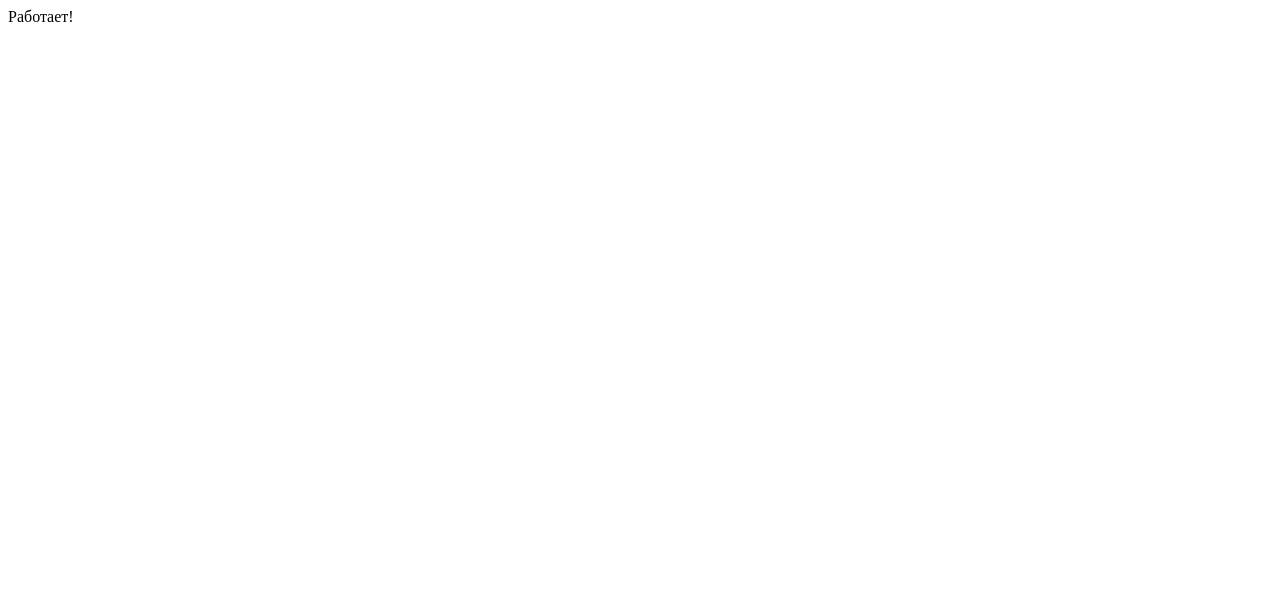
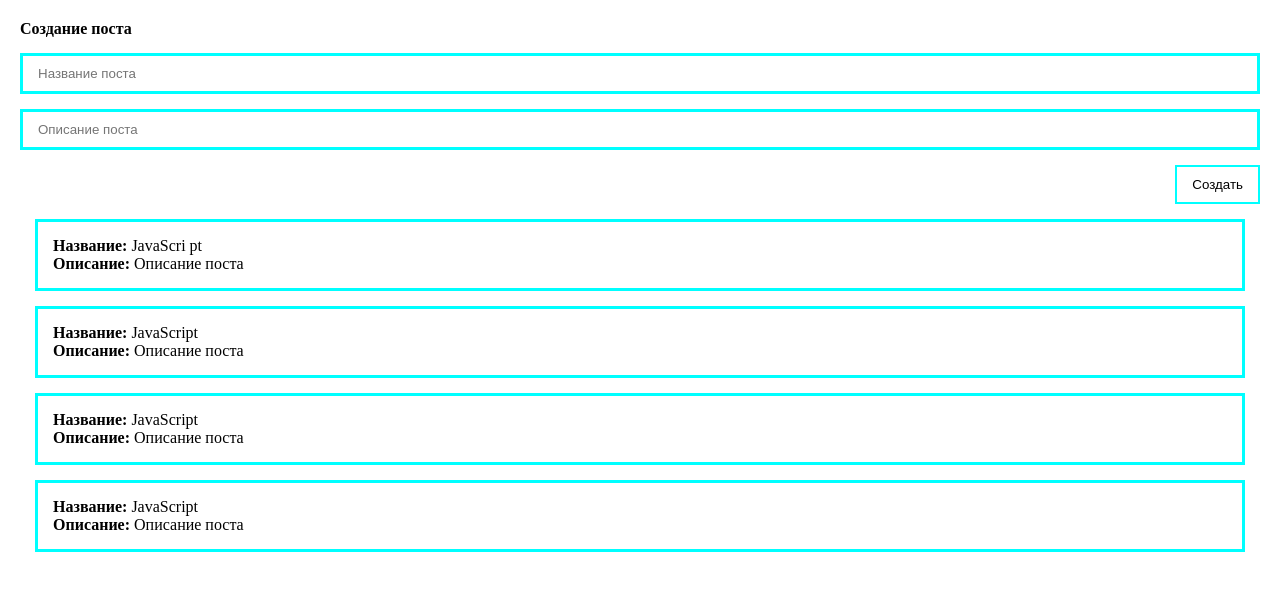
Before and after one commit to BorisPorodnov/VueStudyProject, a Vue app: page / in a window 1280 px wide. Shown: the top 590 px of the page. Built offline with nearby package versions, Linux system fonts and the light colour scheme.

Commit message:
realisation app, thirst performance

```diff
--- a/src/App.vue
+++ b/src/App.vue
@@ -1,12 +1,96 @@
 <template>
-<div>
-   Работает!
-</div>
+  <div class="app">
+    <form @submit.prevent>
+      <h4>Создание поста</h4>
+      <input v-bind:value="title"
+             @input="title = $event.target.value"
+             class="input"
+             type="text"
+             placeholder="Название поста"
+      >
+      <input v-bind:value="body"
+             @input="body = $event.target.value"
+             class="input"
+             type="text"
+             placeholder="Описание поста"
+      >
+      <button
+          class="my-button"
+          @click="createPost"
+      > Cоздать
+      </button>
+    </form>
+
+    <div class="post" v-for="post in posts">
+      <div><strong>Название:</strong> {{ post.title }}</div>
+      <div><strong>Описание:</strong> {{ post.body }}</div>
+    </div>
+  </div>
 </template>
 
 <script>
+export default {
+  data() {
+    return {
+      posts: [
+        {id: 1, title: 'JavaScri pt', body: 'Описание поста'},
+        {id: 2, title: 'JavaScript', body: 'Описание поста'},
+        {id: 3, title: 'JavaScript', body: 'Описание поста'},
+        {id: 4, title: 'JavaScript', body: 'Описание поста'},
+      ],
+      title: '',
+      body: ''
+    }
+  },
+  methods: {
+    createPost() {
+      const newPost = {
+        id: Date.now(),
+        title: this.title,
+        body: this.body
+      }
+      this.posts.push(newPost)
+      this.title = '';
+      this.body = '';
+    },
+  }
+}
 </script>
 
-<style scoped>
+<style>
+* {
+  margin: 0;
+  padding: 0;
+  box-sizing: border-box;
+}
 
+form {
+  display: flex;
+  flex-direction: column;
+}
+
+.post {
+  margin: 15px;
+  padding: 15px;
+  border: 3px solid cyan;
+}
+
+.input {
+  width: 100%;
+  padding: 10px 15px;
+  border: 3px solid cyan;
+  margin-top: 15px;
+}
+
+.app {
+  padding: 20px;
+}
+
+.my-button {
+  border: 2px solid cyan;
+  background: none;
+  padding: 10px 15px;
+  margin-top: 15px;
+  align-self: flex-end;
+}
 </style>
```
